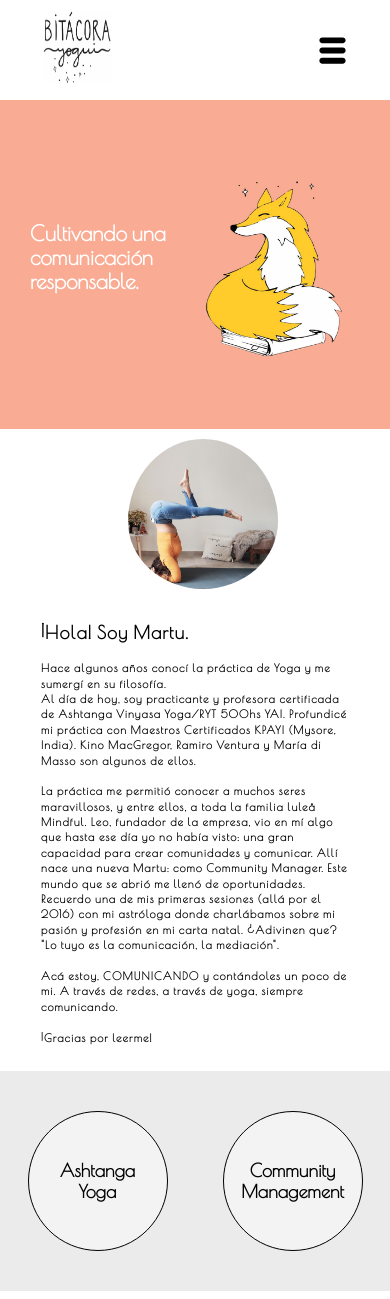
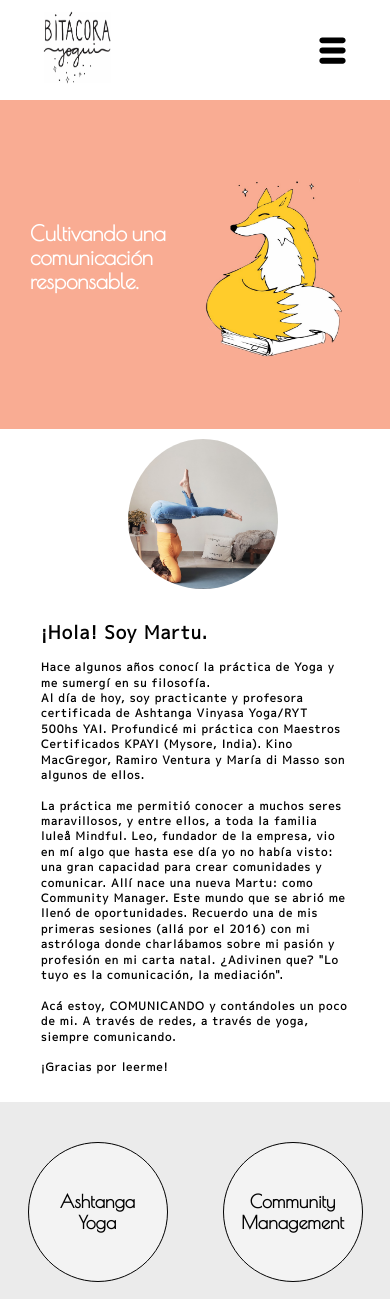
Before and after one commit to gabicortes/bitacora-yogui, a React (Create React App) app: page /#/ashtangayoga in a window 390 px wide. Shown: the top 1299 px of the page. Built offline with nearby package versions, Linux system fonts and the light colour scheme.

Commit message:
cambio de letra

```diff
--- a/public/index.html
+++ b/public/index.html
@@ -15,7 +15,8 @@
   <meta name="description" content="Web site created using create-react-app" />
   <link rel="apple-touch-icon" href="%PUBLIC_URL%/logo192.png" />
   <link href="https://fonts.googleapis.com/css2?family=Poiret+One&display=swap" rel="stylesheet">
-
+  <link rel="preconnect" href="https://fonts.gstatic.com">
+  <link href="https://fonts.googleapis.com/css2?family=M+PLUS+1p&display=swap" rel="stylesheet">
   <link rel="manifest" href="%PUBLIC_URL%/manifest.json" />
 
   <title>Bitacora Yogui</title>
--- a/src/AshtangaYoga/WhatIsAshtangaYoga/WhatIsAshtangaYoga.css
+++ b/src/AshtangaYoga/WhatIsAshtangaYoga/WhatIsAshtangaYoga.css
@@ -39,6 +39,7 @@
 
 @media (max-width: 800px) {
   .ashtangaYogaDiv {
+    font-family: "M PLUS 1p", sans-serif;
     display: flex;
     flex-direction: column;
     justify-content: center;
--- a/src/AshtangaYoga/WhatIsYoga/WhatIsYoga.css
+++ b/src/AshtangaYoga/WhatIsYoga/WhatIsYoga.css
@@ -34,6 +34,7 @@
 
 @media (max-width: 800px) {
   .queEsElYoga {
+    font-family: "M PLUS 1p", sans-serif;
     display: flex;
     flex-direction: column;
     justify-content: center;
--- a/src/CommunityManager/WhatDoesaCM/WhatDoesaCM.css
+++ b/src/CommunityManager/WhatDoesaCM/WhatDoesaCM.css
@@ -69,6 +69,9 @@
 }
 
 @media (max-width: 425px) {
+  .divServicesCM {
+    font-family: "M PLUS 1p", sans-serif;
+  }
   .yoComoComunityHagoEsto {
     text-align: justify;
     padding: 0 40px 21px;
@@ -100,6 +103,9 @@
     margin-left: 28px;
     padding-bottom: 15px;
   }
+  .divServicesCM {
+    font-family: "M PLUS 1p", sans-serif;
+  }
 }
 
 @media (max-width: 320px) {
@@ -108,4 +114,7 @@
     margin-left: 28px;
     padding-bottom: 15px;
   }
+  .divServicesCM {
+    font-family: "M PLUS 1p", sans-serif;
+  }
 }
--- a/src/Home/MartuPresentation/MartuPresentation.css
+++ b/src/Home/MartuPresentation/MartuPresentation.css
@@ -117,6 +117,7 @@
     justify-content: center;
     align-items: center;
     padding-top: 10px;
+    font-family: "M PLUS 1p", sans-serif;
   }
   .fotoMartu {
     border-radius: 100%;
@@ -127,6 +128,7 @@
   }
   .MartuWhoIsShe {
     color: black;
+
     font-weight: 700;
     margin: 16px;
     font-size: large;
@@ -152,6 +154,7 @@
     padding-top: 10px;
     padding-right: 25px;
     padding-left: 25px;
+    font-family: "M PLUS 1p", sans-serif;
   }
   .fotoMartu {
     border-radius: 100%;
```
